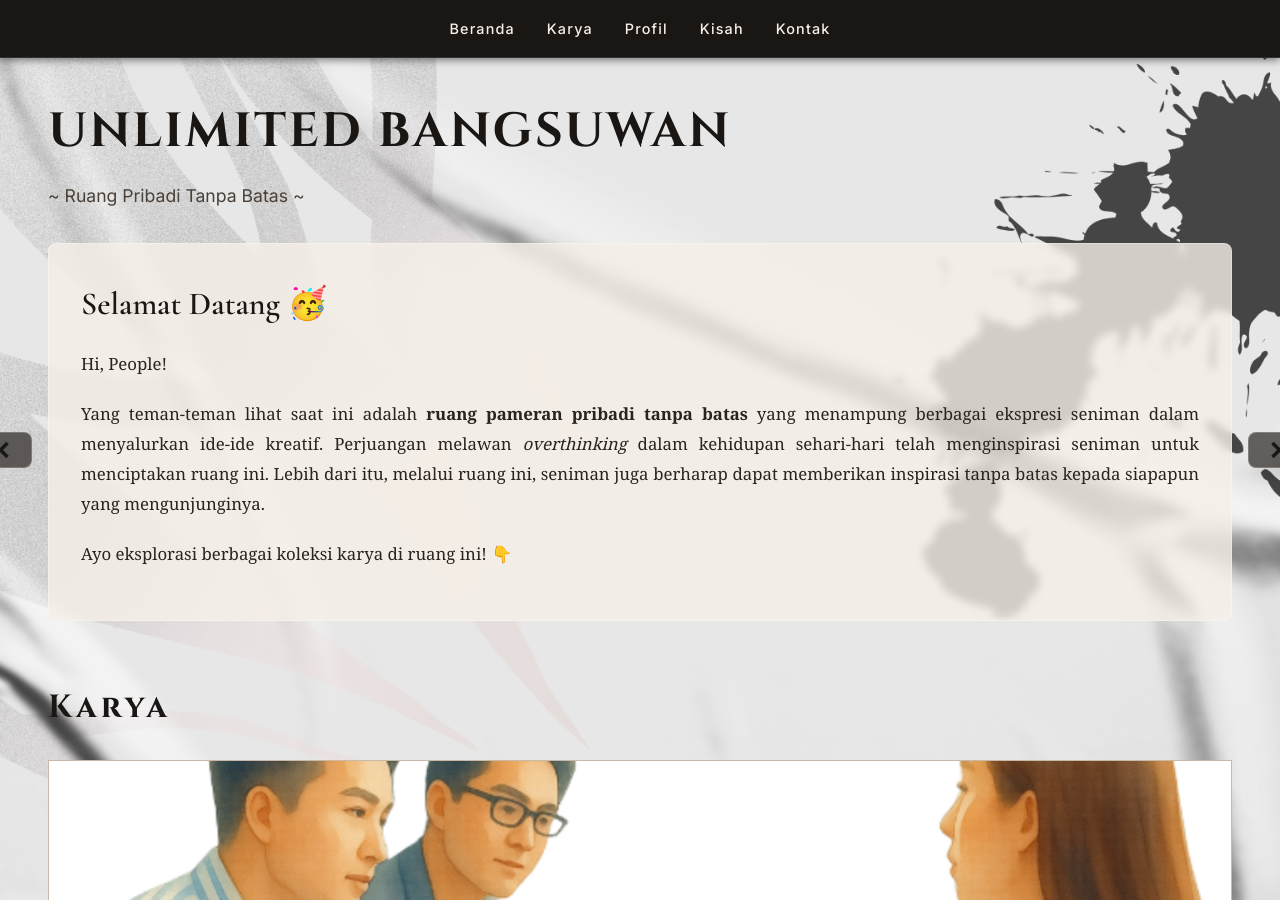
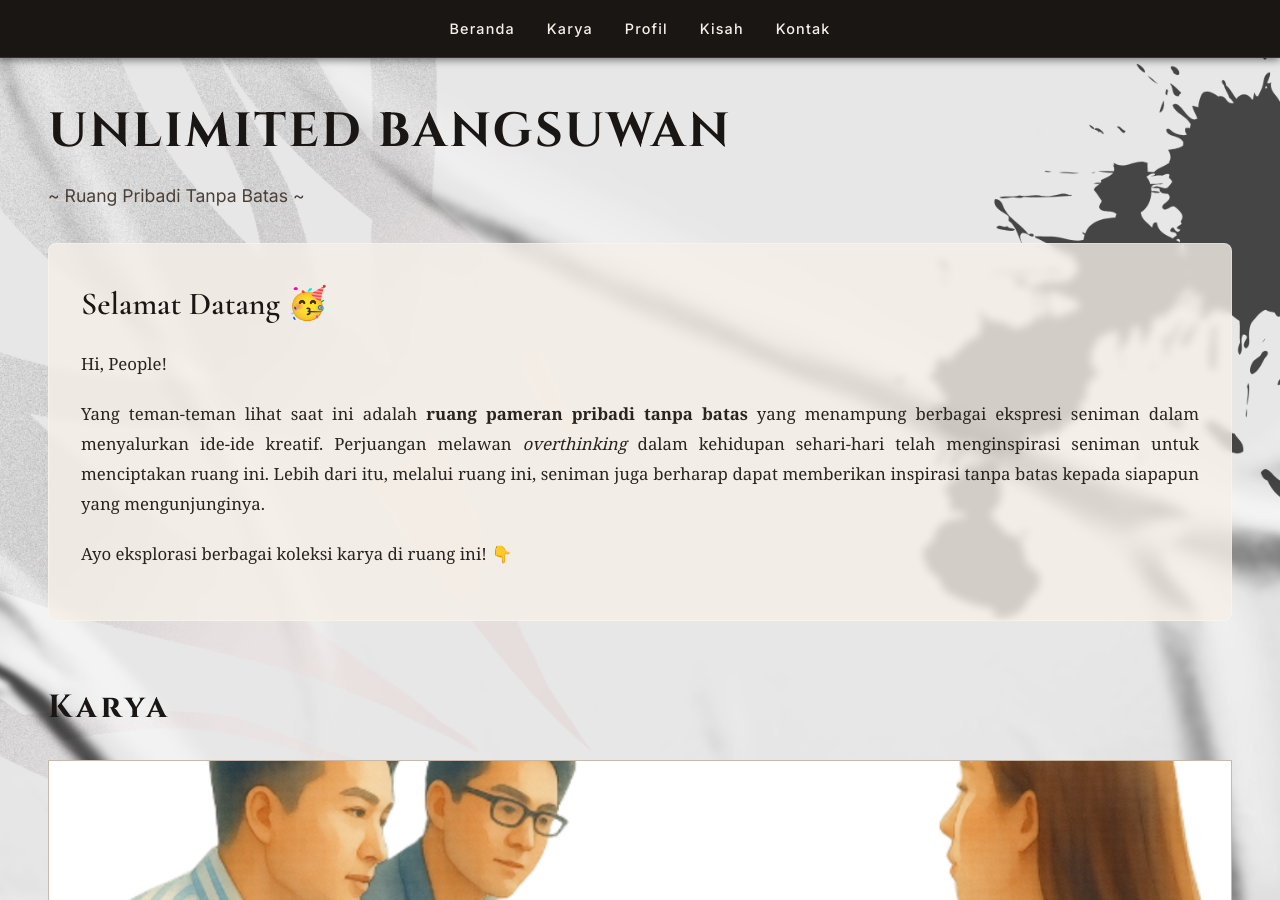
Before and after one commit to Sulbae/Sulbae.github.io, a Jekyll site: the page built from index.md, in a window 1280 px wide and 900 px high. Built offline with Jekyll 4.4.1, drawn with Linux system fonts in a browser that asks for light colours.

Commit message:
Update index.md

```diff
--- a/index.md
+++ b/index.md
@@ -108,20 +108,6 @@ permalink: /
   <!-- Scroll Progress Dots -->
   <div class="scroll-progress-dots" id="scrollDots"></div>
 
-  <!-- Scroll Navigation Buttons -->
-  <div class="projects-nav">
-    <button class="scroll-btn scroll-prev" aria-label="Geser kiri">
-      <svg width="32" height="32" viewBox="0 0 24 24" fill="none" stroke="currentColor" stroke-width="3">
-        <path d="M15 18l-6-6 6-6"/>
-      </svg>
-    </button>
-    <button class="scroll-btn scroll-next" aria-label="Geser kanan">
-      <svg width="32" height="32" viewBox="0 0 24 24" fill="none" stroke="currentColor" stroke-width="3">
-        <path d="M9 18l6-6-6-6"/>
-      </svg>
-    </button>
-  </div>
-
   {% if featured_projects.size > 10 %}
   <div class="view-all">
     <a href="/projects" class="btn">→ Lihat Semua</a>
```
